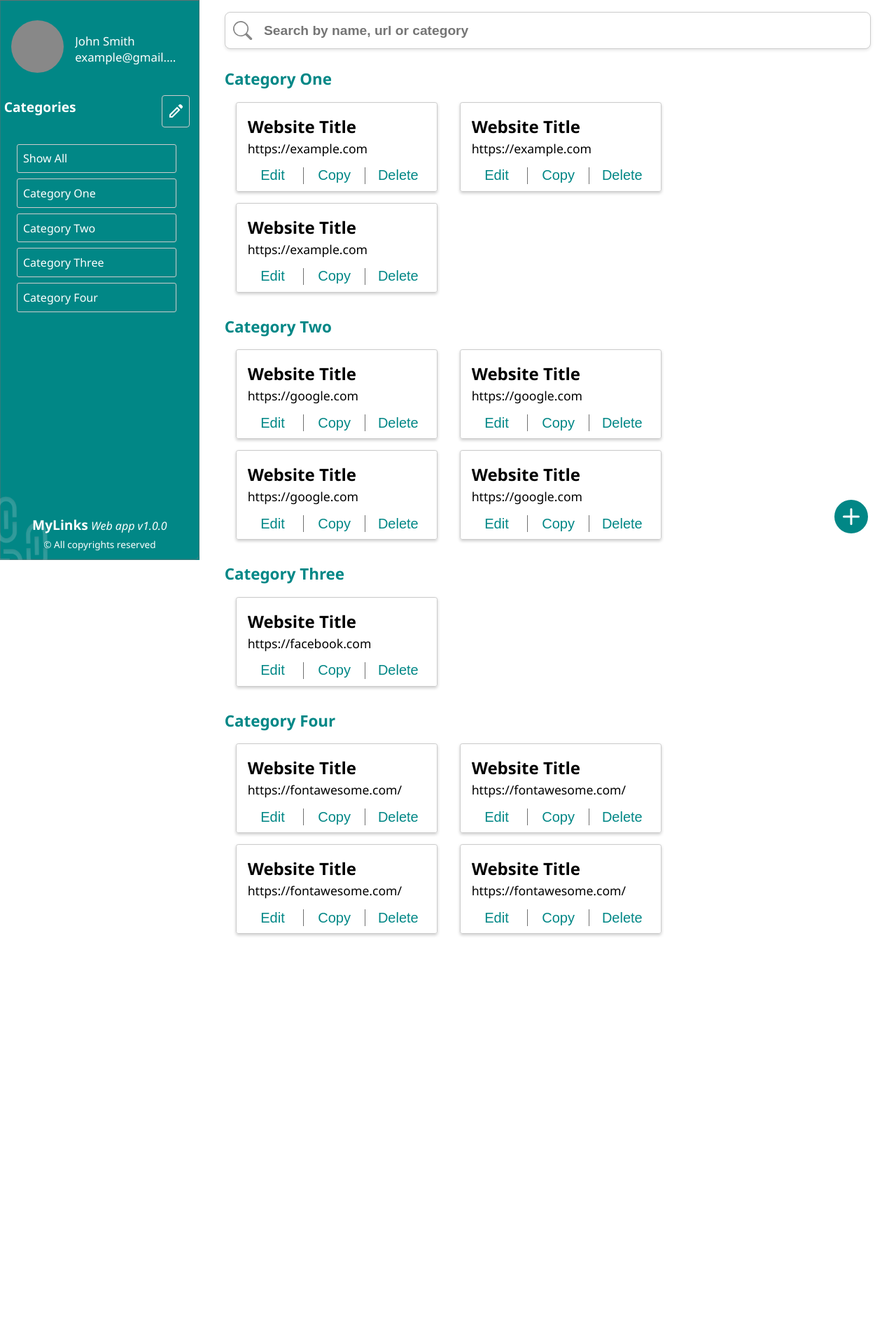
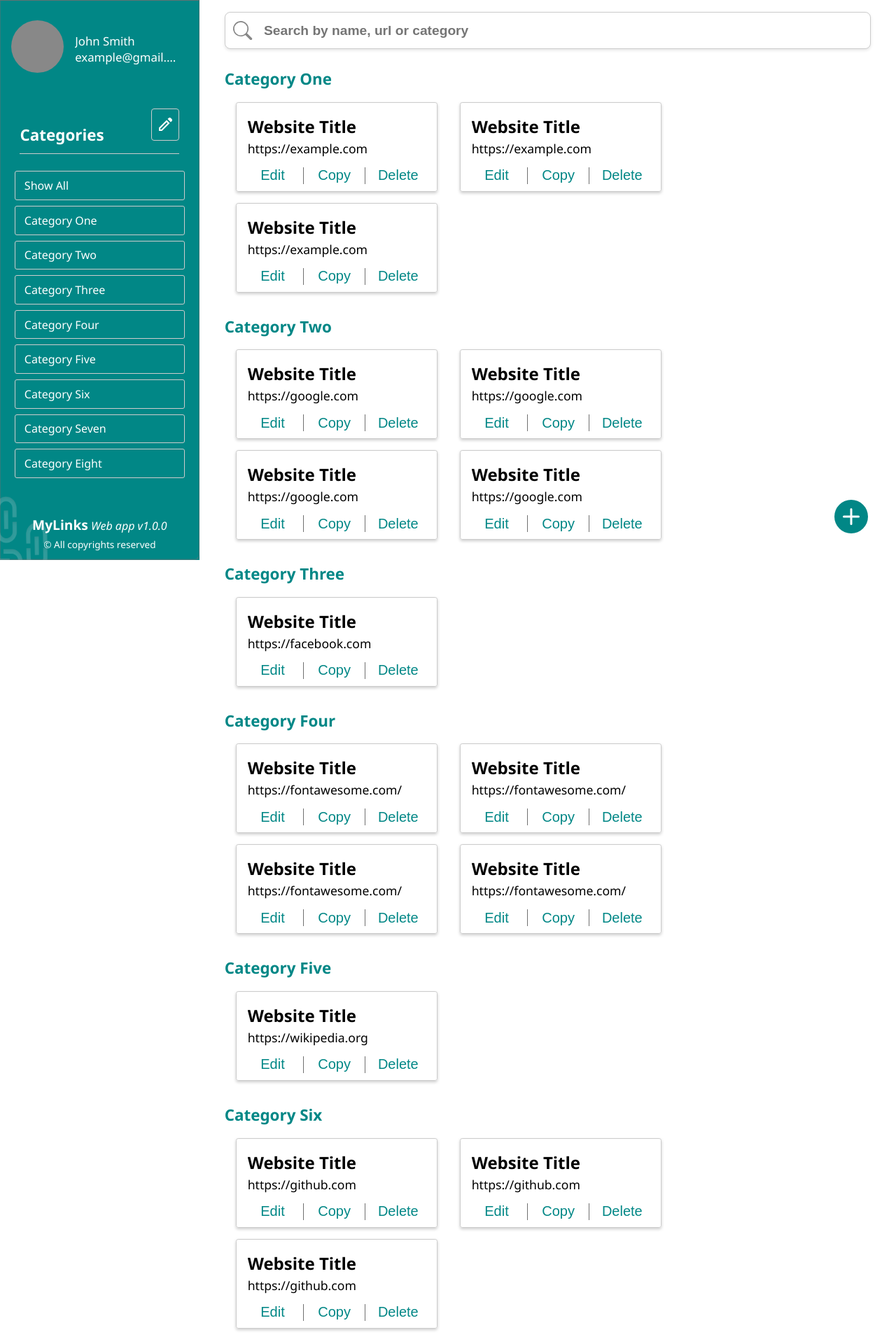
Before and after one commit to SalehK98/myLinks, a React (Vite) app: page / in a window 1280 px wide. Shown: the top 1920 px of the page at 70% size. Before the commit the page ends 1366 px from the top, so only its background shows below. Built offline with nearby package versions, Linux system fonts and the light colour scheme.

Commit message:
finished styling and load real data

```diff
--- a/src/components/CategoriesBox/CategoriesBox.jsx
+++ b/src/components/CategoriesBox/CategoriesBox.jsx
@@ -44,6 +44,7 @@ export default function CategoriesBox() {
               placeholder="New Category"
               value={newCategory}
               onChange={(e) => setNewCategory(e.target.value)}
+              maxLength="40"
             />
             <button onClick={handleAddCategory}>Add</button>
           </div>
@@ -57,7 +58,7 @@ export default function CategoriesBox() {
 
           {categories.map((category, index) => (
             <li key={index}>
-              {category}
+              <span>{category}</span>
               {editing && (
                 <button onClick={() => handleDeleteCategory(index)}></button>
               )}
--- a/src/data/links.json
+++ b/src/data/links.json
@@ -16,5 +16,31 @@
     "https://fontawesome.com/",
     "https://fontawesome.com/",
     "https://fontawesome.com/"
-  ]
+  ],
+  "Category Five": ["https://wikipedia.org"],
+  "Category Six": [
+    "https://github.com",
+    "https://github.com",
+    "https://github.com"
+  ],
+  "Category Seven": ["https://stackoverflow.com"],
+  "Category Eight": [
+    "https://amazon.com",
+    "https://amazon.com",
+    "https://amazon.com",
+    "https://amazon.com",
+    "https://amazon.com"
+  ],
+  "Category Nine": ["https://twitter.com"],
+  "Category Ten": ["https://linkedin.com"],
+  "Category Eleven": ["https://instagram.com"],
+  "Category Twelve": ["https://youtube.com"],
+  "Category Thirteen": ["https://reddit.com"],
+  "Category Fourteen": ["https://ebay.com"],
+  "Category Fifteen": ["https://microsoft.com"],
+  "Category Sixteen": ["https://apple.com"],
+  "Category Seventeen": ["https://adobe.com"],
+  "Category Eighteen": ["https://oracle.com"],
+  "Category Nineteen": ["https://nasa.gov"],
+  "Category Twenty": ["https://netflix.com"]
 }
--- a/src/styles/CategoriesBox.module.css
+++ b/src/styles/CategoriesBox.module.css
@@ -1,64 +1,43 @@
 /* CategoriesBox.module.css */
 
 .CategoriesBox {
-  /* border: 1px solid #ccc; */
-  /* padding: 1rem; */
   border-radius: 0.5rem;
-  /* background-color: #fff; */
-  /* box-shadow: 0 0.2rem 0.4rem rgba(0, 0, 0, 0.1); */
-  /* max-width: 20rem; */
-  /* margin: 0 auto; */
   height: 100%;
   color: #fff;
   overflow: hidden;
+  margin-top: 1.2rem;
 }
 
-/* .CategoriesBox::-webkit-scrollbar { */
-/* background-color: #ccc; */
-/* Set the color of the scrollbar thumb*/
-/* border-radius: 0.5rem;  */
-/* Set the border radius of the scrollbar thumb*/
-/* width: 0.4rem; */
-/* Adjust the width of the scrollbar track*/
-/* background: transparent;
-   Set the background color of the scrollbar track */
-/* display: none; */
-/* } */
+.CategoriesBox button {
+  background-color: transparent;
+  color: #fff;
+  border: 1px solid #ccc;
+  border-radius: 0.25rem;
+  padding: 0.4rem 1rem;
+  /* margin-right: 0.5rem; */
+  cursor: pointer;
+  font-size: 1rem;
+}
 
-/* .CategoriesBox::-webkit-scrollbar-thumb { */
-/* background-color: #ccc;  */
-/* Set the color of the scrollbar thumb*/
-/* border-radius: 0.5rem;  */
-/* Set the border radius of the scrollbar thumb*/
-/* width: 0;  */
-/* Adjust the width of the scrollbar track*/
-/* background: transparent;  */
-/* Set the background color of the scrollbar track*/
-/* display: none; */
-/* } */
+.CategoriesBox button:hover,
+.CategoriesBox .boxTitle > button:hover {
+  background-color: rgba(255, 255, 255, 0.19);
+}
 
+/* ------------box title--------------------------- */
 .boxTitle {
   display: flex;
   justify-content: space-between;
-  align-items: center;
-  width: 96%;
+  align-items: baseline;
+  width: 80%;
   margin: 0 auto;
+  /* padding: 1rem; */
+  border-bottom: 1px solid #ccc;
 }
 
 .boxTitle h2 {
-  font-size: 1.2rem;
+  font-size: 1.4rem;
   margin-bottom: 0.625rem;
-}
-
-.CategoriesBox button {
-  background-color: #007bff;
-  color: #fff;
-  border: none;
-  border-radius: 0.25rem;
-  padding: 0.5rem 1rem;
-  margin-right: 0.5rem;
-  cursor: pointer;
-  font-size: 1rem;
 }
 
 .CategoriesBox .boxTitle .editButton {
@@ -73,7 +52,7 @@
 }
 
 .CategoriesBox .boxTitle .doneButton {
-  width: 2.3rem;
+  width: 2.5rem;
   height: 2.85rem;
   background-image: url("../assets/done_FILL0_wght400_GRAD0_opsz24.svg");
   background-color: transparent;
@@ -82,11 +61,9 @@
   background-repeat: no-repeat;
   background-position: center;
 }
-
+/* -------------------ul----------------------- */
 .ulWrapper {
-  /* overflow-y: scroll; */
   height: 80%;
-  /* background-color: red; */
   padding: 1rem;
 }
 
@@ -119,50 +96,53 @@
   height: 50%;
 }
 
+/* -------------------li------------------------------------------------ */
+
 .CategoriesBox li {
-  margin: 0.5rem;
+  margin: 0.5rem auto;
   display: flex;
   align-items: center;
   border: 1px solid #ccc;
   padding: 0.5rem;
+  padding-left: 0.8rem;
   border-radius: 3px;
   display: flex;
   justify-content: space-between;
   align-items: center;
-  width: 90%;
+  width: 96%;
   height: 2.6rem;
+}
+
+.CategoriesBox li span {
+  overflow: hidden;
+  text-overflow: ellipsis;
 }
 
 .CategoriesBox li button {
   /* background-color: #dc3545; */
-  margin-left: 0.5rem;
+  margin-right: 0.6rem;
   background-image: url("../assets/delete_FILL0_wght400_GRAD0_opsz24.svg");
   width: 1.5rem;
   height: 1.85rem;
   background-color: transparent;
-  /* border: 1px solid #ccc; */
-  background-size: 50%;
+  background-size: 55%;
   background-repeat: no-repeat;
   background-position: center;
-  /* background-color: red; */
+  border: none;
 }
+
+/* -----------------------add category --------------------------------------------- */
 
 .addCategoryContainer {
   display: flex;
   justify-content: space-between;
   align-items: center;
-  margin: 1rem;
+  margin: 0.5rem;
 }
 
 .CategoriesBox input[type="text"] {
   width: 70%;
   padding: 0.5rem;
-  /* margin-top: 0.5rem; */
   border: 1px solid #ccc;
   border-radius: 0.25rem;
 }
-
-#showAll {
-  color: red;
-  background-color: rgb(255, 255, 255, 0.19);
-}
```
